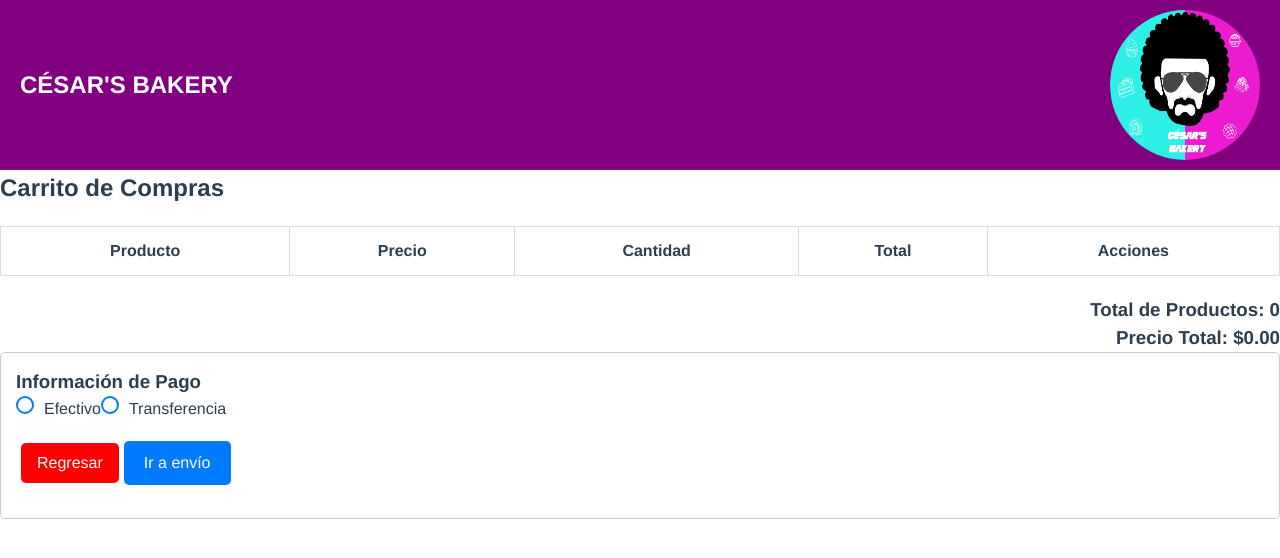
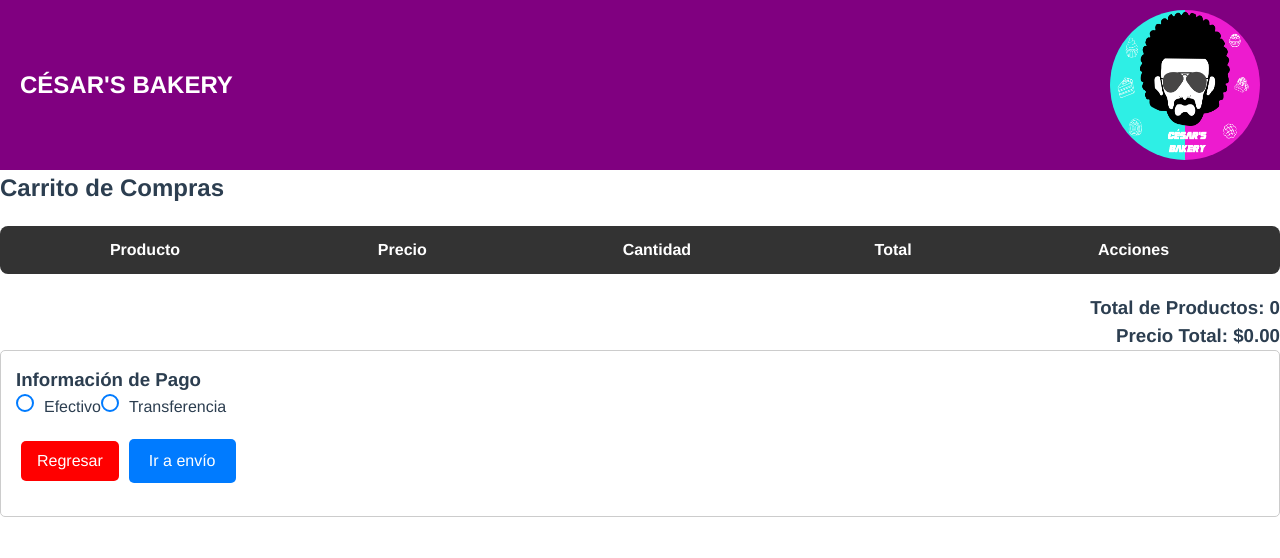
Before and after one commit to DaniHDZM/App-de-compra-de-postres-IHC, a Vue app: page /Carrito in a window 1280 px wide. Shown: the top 558 px of the page. Built offline with nearby package versions, Linux system fonts and the light colour scheme; what webfontloader would draw is missing.

Commit message:
Validacion

```diff
--- a/src/components/CarritoApp.vue
+++ b/src/components/CarritoApp.vue
@@ -1,6 +1,5 @@
 <template>
   <div class="CarritoApp">
-
     <header :class="['navbar', { 'navbar-hidden': isNavbarHidden }]">
       <h1 class="navbar-title">CÉSAR'S BAKERY</h1>
       <img src="../imagenes/CESARS BAKERY.png" alt="Logo" class="navbar-logo" />
@@ -19,14 +18,18 @@
       <tbody>
         <tr v-for="(item, index) in cartItems" :key="index" class="product-row">
           <th class="product-image-container">
-            <img :src="item.imageUrl" alt="Foto de producto" class="product-image" />
+            <img
+              :src="item.imageUrl"
+              alt="Foto de producto"
+              class="product-image"
+            />
             <span>{{ item.name }}</span>
           </th>
 
           <td class="controls-row">
             <span class="product-price">{{ formatPrice(item.price) }}</span>
           </td>
-            <td>
+          <td>
             <span class="product-quantity">
               <button @click="decreaseQuantity(item)">-</button>
               <span>{{ item.quantity }}</span>
@@ -34,7 +37,9 @@
             </span>
           </td>
           <td>
-            <span class="product-total">{{ formatPrice(item.price * item.quantity) }}</span>
+            <span class="product-total">{{
+              formatPrice(item.price * item.quantity)
+            }}</span>
           </td>
 
           <td class="product-remove">
@@ -81,7 +86,9 @@
 
       <div class="button-container">
         <button @click="goBack" class="back-button">Regresar</button>
-        <router-link to="/EnvioApp" class="checkout-button">Ir a envío</router-link>
+        <button @click="goToShipping" class="checkout-button">
+          Ir a envío
+        </button>
       </div>
     </div>
   </div>
@@ -107,6 +114,13 @@
     },
   },
   methods: {
+    goToShipping() {
+      if (!this.selectedPayment) {
+        alert("Por favor selecciona un método de pago antes de continuar.");
+        return;
+      }
+      this.$router.push("/EnvioApp");
+    },
     formatPrice(price) {
       return `$${price.toFixed(2)}`;
     },
@@ -181,19 +195,59 @@
   width: 100%;
   border-collapse: collapse;
   margin-top: 20px;
+  background-color: #f9f9f9;
+  border-radius: 8px;
+  overflow: hidden;
 }
 
-th,
+th {
+  background-color: #333;
+  color: white;
+  padding: 12px;
+  font-weight: bold;
+  font-size: 1em;
+}
+
 td {
   padding: 12px;
-  border: 1px solid #ddd;
-  text-align: center;
+  border-bottom: 1px solid #ddd;
+  font-size: 0.95em;
 }
 
 .product-image {
-  width: 50px;
-  height: 50px;
+  width: 60px;
+  height: 60px;
+  object-fit: cover;
+  border-radius: 5px;
   margin-right: 10px;
+}
+
+.product-quantity button {
+  width: 25px;
+  height: 25px;
+  border-radius: 50%;
+  background-color: #e0e0e0;
+  border: none;
+  color: #333;
+  font-weight: bold;
+}
+
+.product-quantity span {
+  font-weight: bold;
+}
+
+.product-remove button {
+  background-color: #ff4c4c;
+  color: white;
+  border: none;
+  border-radius: 4px;
+  padding: 5px 10px;
+  cursor: pointer;
+  font-size: 0.9em;
+}
+
+.product-remove button:hover {
+  background-color: #ff2c2c;
 }
 
 .total-section {
@@ -283,7 +337,6 @@
 .back-button:hover {
   background-color: #cd1c18;
 }
-
 
 /* Media query para pantallas de 500px o menos */
 @media (max-width: 500px) {
```
